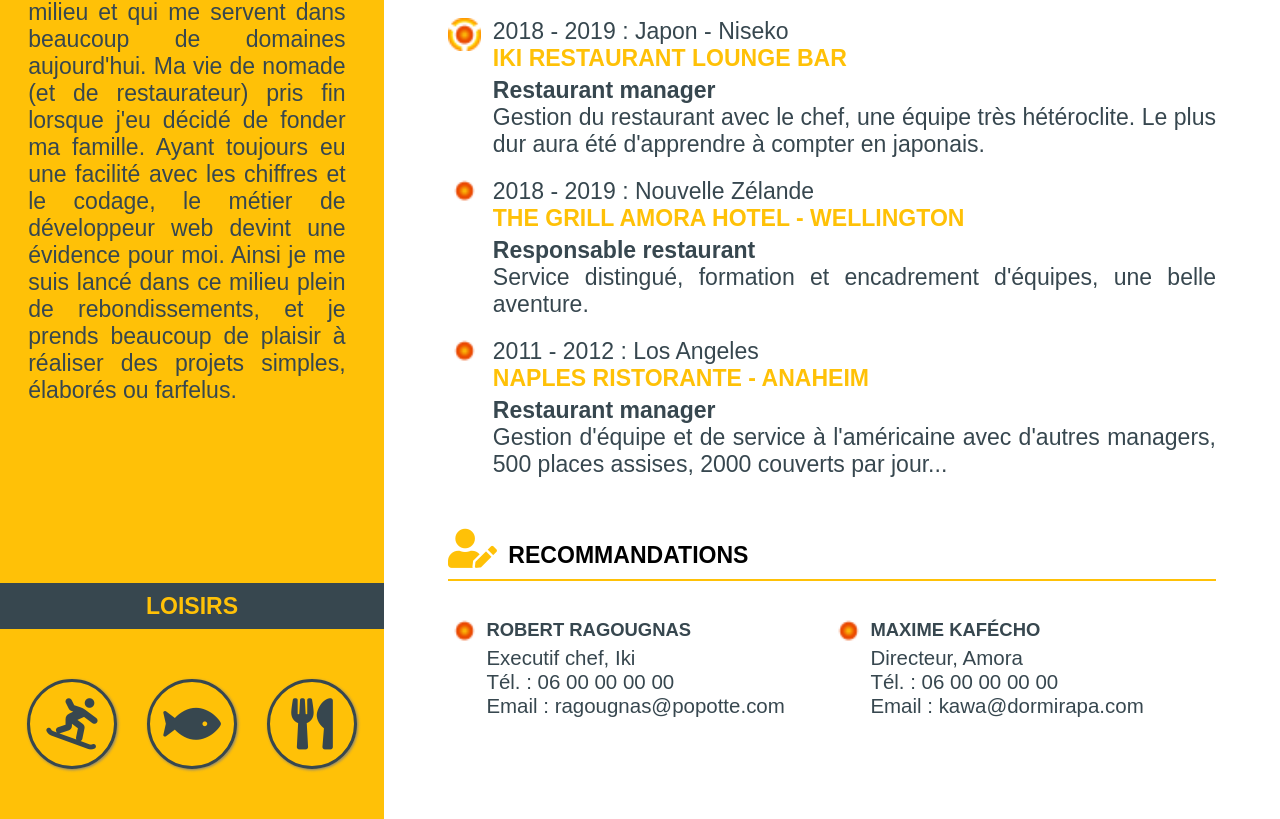
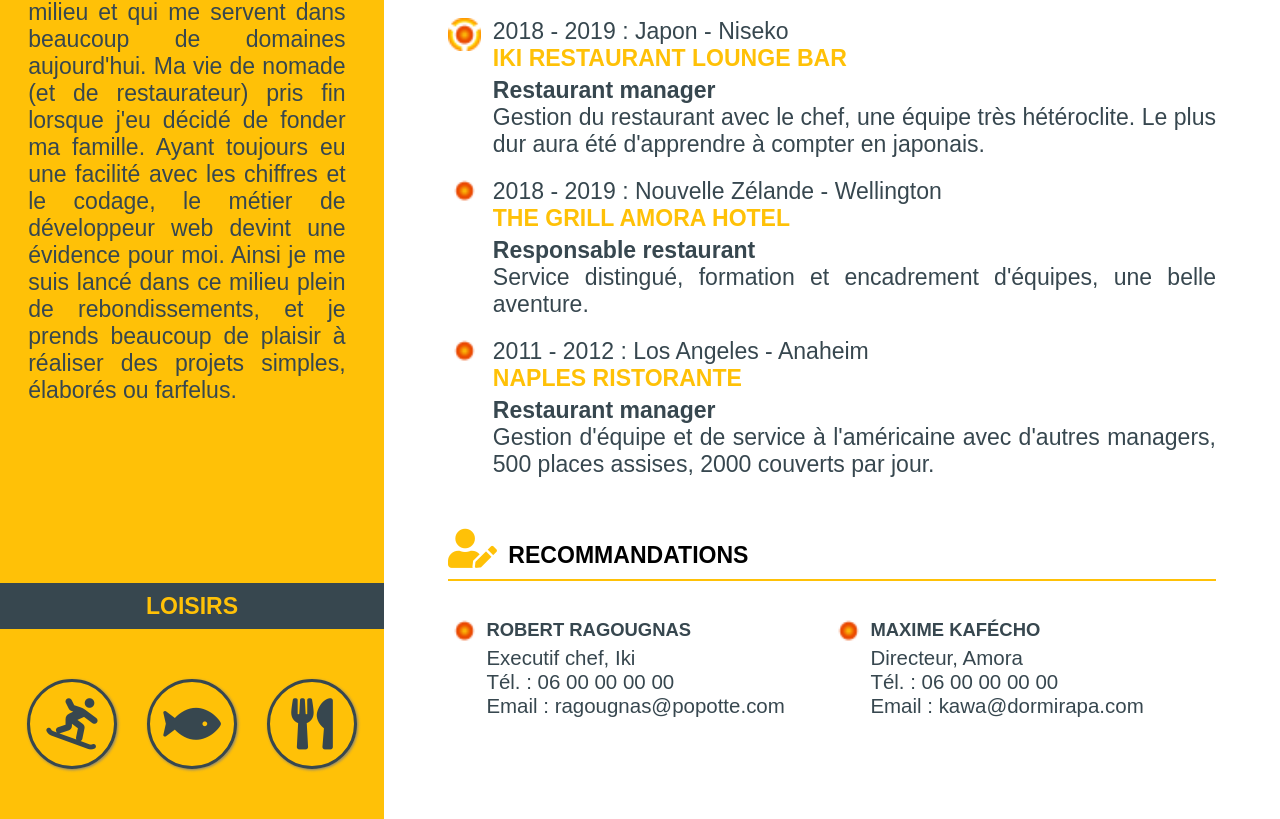
Before and after one commit to Antoine-Zerbib/MonCv, a plain HTML site: page index.html in a window 1280 px wide. Shown: the part 1007-1826 px from the top of the page. Drawn offline with Linux system fonts and the light colour scheme.

Commit message:
Update index.html

```diff
--- a/index.html
+++ b/index.html
@@ -173,11 +173,11 @@
                         </li>
                         <li>
                             <p>
-                                2018 - 2019 : Nouvelle Zélande
+                                2018 - 2019 : Nouvelle Zélande - Wellington
                             </p>
                             <h4>
                                 <a href="#" title="futur lien">
-                                    The Grill Amora hotel - Wellington
+                                    The Grill Amora hotel
                                 </a>
                             </h4>
                             <h3>
@@ -189,18 +189,18 @@
                         </li>
                         <li>
                             <p>
-                                2011 - 2012 : Los Angeles
+                                2011 - 2012 : Los Angeles - Anaheim
                             </p>
                             <h4>
                                 <a href="#" title="futur lien">
-                                    Naples Ristorante - Anaheim
+                                    Naples Ristorante
                                 </a>
                             </h4>
                             <h3>
                                 Restaurant manager
                             </h3>
                             <p>
-                                Gestion d'équipe et de service à l'américaine avec d'autres managers, 500 places assises, 2000 couverts par jour...
+                                Gestion d'équipe et de service à l'américaine avec d'autres managers, 500 places assises, 2000 couverts par jour.
                             </p>
                         </li>
                     </ul>
```
